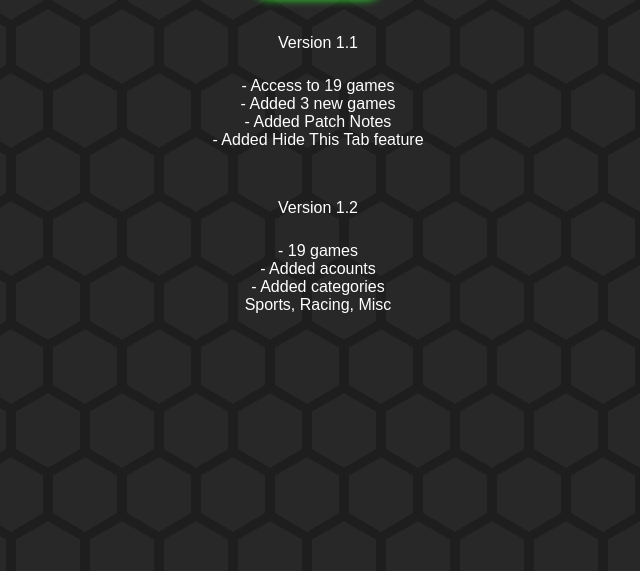
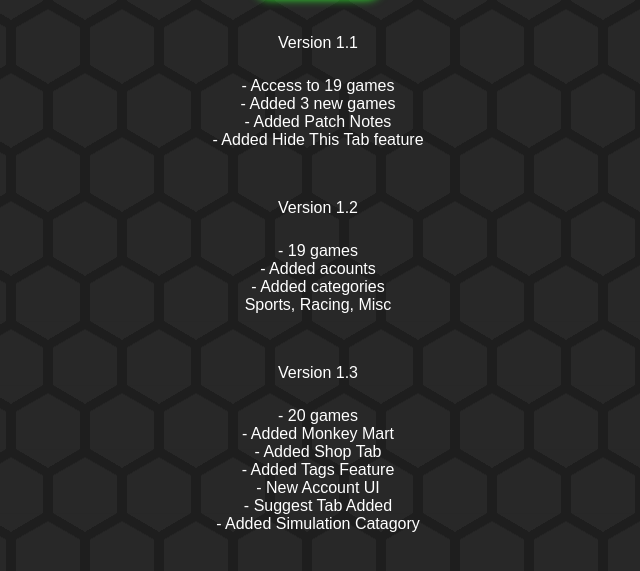
Before and after one commit to rydrweb/notes, a plain HTML site: page index.html in a window 1280 px wide. Shown: the part 191-762 px from the top of the page, without its empty margins (322-962 px from the left). Drawn offline with Linux system fonts and the light colour scheme.

Commit message:
Update index.html

```diff
--- a/index.html
+++ b/index.html
@@ -89,6 +89,14 @@
         <p>- Added acounts</p>
         <p>- Added categories</p>
         <p>Sports, Racing, Misc</p>
+        <p style="margin-top: 50px;">Version 1.3</p>
+        <p style="margin-top: 25px;">- 20 games</p>
+        <p>- Added Monkey Mart</p>
+        <p>- Added Shop Tab</p>
+        <p>- Added Tags Feature</p>
+        <p>- New Account UI</p>
+        <p>- Suggest Tab Added</p>
+        <p>- Added Simulation Catagory</p>
     </div>
 </body>
 
```
